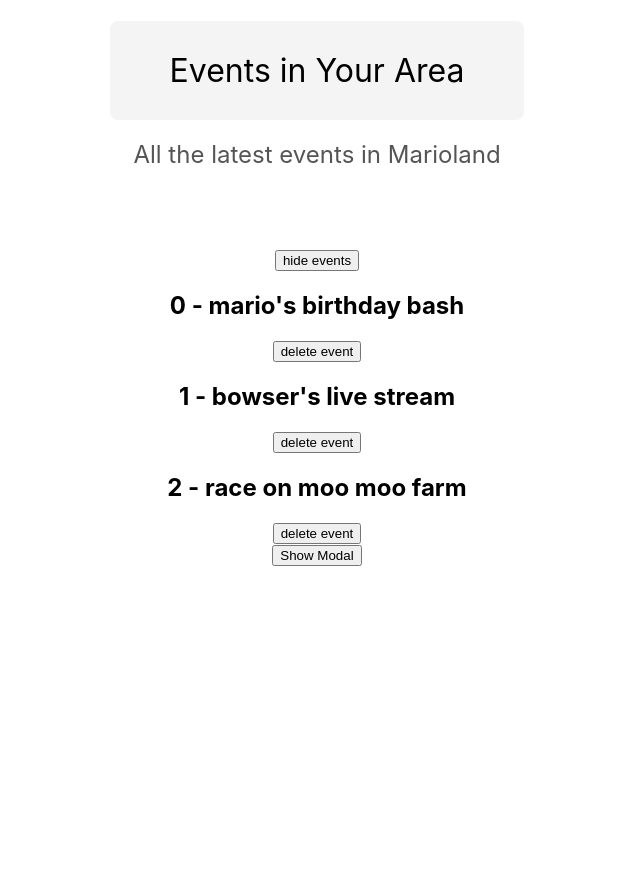
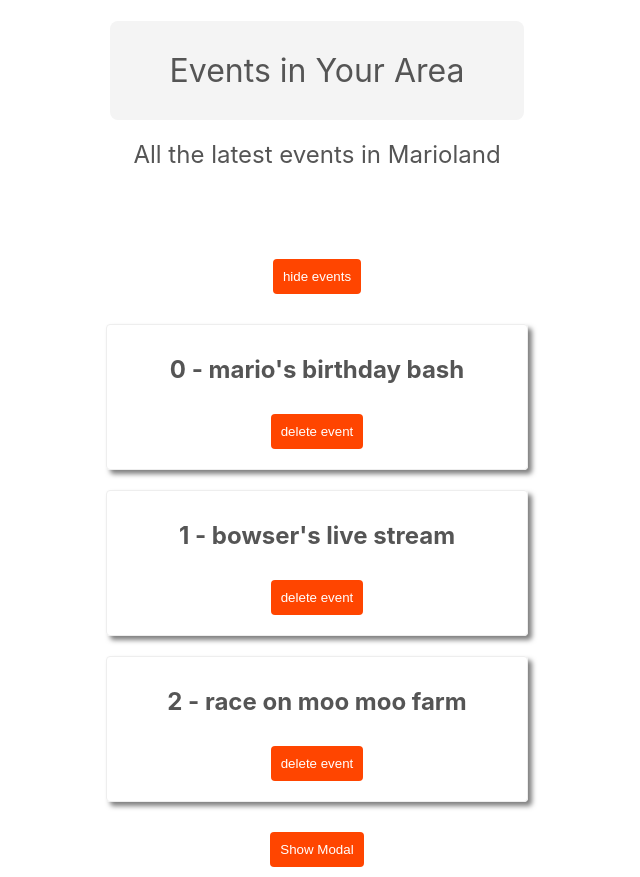
Before and after one commit to daniellekom/DummyReact, a React (Create React App) app: page / in a window 1280 px wide. Shown: the whole page, without its empty margins (323-963 px from the left). Before the commit the page ends 800 px from the top, so only its background shows below. Built offline with nearby package versions, Linux system fonts and the light colour scheme.

Commit message:
created card with modules.css

```diff
--- a/src/App.js
+++ b/src/App.js
@@ -51,7 +51,7 @@
       </Modal> */}
 
 
-      {showModal && <Modal handleClose={handleClose} >
+      {showModal && <Modal handleClose={handleClose} isSalesModal={true} >
         <h2>Terms and conditions</h2>
         <p>
           Lorem ipsum dolor sit amet, consectetur adipisicing elit. Laboriosam
--- a/src/components/EventList.js
+++ b/src/components/EventList.js
@@ -1,15 +1,14 @@
-import React from "react";
+import styles from './EventList.module.css'
 
 export default function EventList({ events, handleClick }) {
   return (
     <div>
         {events.map((event, index) => (
-          <React.Fragment key={event.id}>
+          <div className={styles.card} key={event.id}>
             <h2>
-              {index} - {event.title}
-            </h2>
+              {index} - {event.title}  </h2>
             <button onClick={() => handleClick(event.id)}>delete event</button>
-          </React.Fragment>
+          </div>
         ))}
     </div>
   )
--- /dev/null
+++ b/src/components/EventList.module.css
@@ -0,0 +1,8 @@
+.card{
+    border:1px solid #eee;
+    box-shadow: 4px 4px 5px rgba(0,0,0,0.5);
+    padding:10px;
+    max-width: 400px;
+    margin: 20px auto;
+    border-radius:4px;
+}
--- a/src/components/Modal.js
+++ b/src/components/Modal.js
@@ -3,12 +3,19 @@
 
 //i could use props.children or destructure and just do children
 
-export default function Modal({children, handleClose}) {
+export default function Modal({children, handleClose, isSalesModal}) {
   return ReactDOM.createPortal((
    <div className="modal-backdrop">
-       <div className="modal">
+       <div className="modal" style={{
+         border:"4px solid",
+         borderColor: isSalesModal ? "#ff4500" :"#555",
+         textAlign:"center"
+         }}>
          {children}
-         <button onClick={handleClose}>close</button>
+         <button
+         onClick={handleClose}
+         className={isSalesModal ? "sales-btn" : ""}
+         >close</button>
        </div>
    </div>
   ),document.body )
--- /dev/null
+++ b/src/components/Title.css
@@ -0,0 +1,18 @@
+.title-block .title{
+    display: inline-block;
+    padding: 30px 60px;
+    background: #f4f4f4;
+    border-radius: 8px;
+    font-weight: normal;
+    margin-bottom: 10px;
+  }
+
+ .title-block .subtitle{
+    display: inline-block;
+    color:#555;
+    font-weight: normal;
+    padding-bottom: 20px;
+    margin-top: 10px;
+    margin-bottom: 60px;
+
+  }
--- a/src/components/Title.js
+++ b/src/components/Title.js
@@ -1,12 +1,12 @@
-
+import './Title.css'
 //you can pass in props and do props.title/subtitle or
 //further destructure and add in title, subtitle
 export default function Title({title,subtitle}){
 return (
-    <>
+    <div className="title-block">
         <h1 className="title">{title}</h1>
         <br />
         <h2 className="subtitle">{subtitle} </h2>
-    </>
+        </div>
    )
 }
--- a/src/components/modal.css
+++ b/src/components/modal.css
@@ -13,3 +13,14 @@
     background: #fff;
     border-radius: 10px;
 }
+
+.modal h2{
+    border-bottom: 1px solid #ddd;
+    padding-bottom:10px;
+}
+
+.modal .sales-btn{
+    border: 4px solid #333;
+    font-size:18px;
+    text-transform:uppercase;
+}
--- a/src/index.css
+++ b/src/index.css
@@ -12,25 +12,20 @@
     monospace;
 }
 
-
-.title{
-  display: inline-block;
-  padding: 30px 60px;
-  background: #f4f4f4;
-  border-radius: 8px;
-  font-weight: normal;
-  margin-bottom: 10px;
+p,h1,h2{
+  color: #555;
 }
 
-.subtitle{
-  display: inline-block;
-  color:#555;
-  font-weight: normal;
-  padding-bottom: 20px;
-  margin-top: 10px;
-  margin-bottom: 60px;
+button{
+  background: #ff4500;
+  color: #fff;
+  padding: 10px;
+  border:0;
+  border-radius: 4px;
+  margin: 10px auto;
+  cursor:pointer;
+}
 
-}
 .App {
   text-align: center;
 }
```
